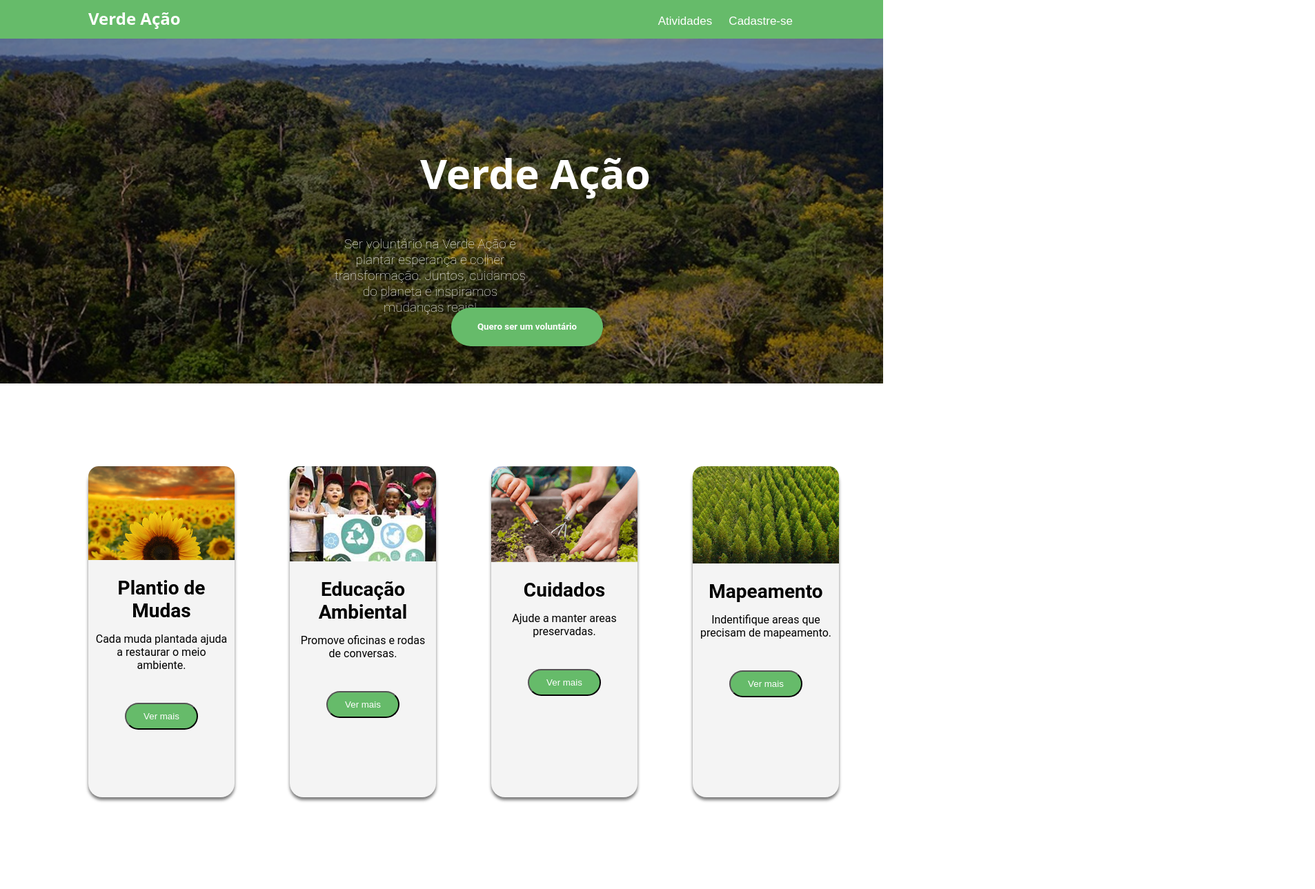
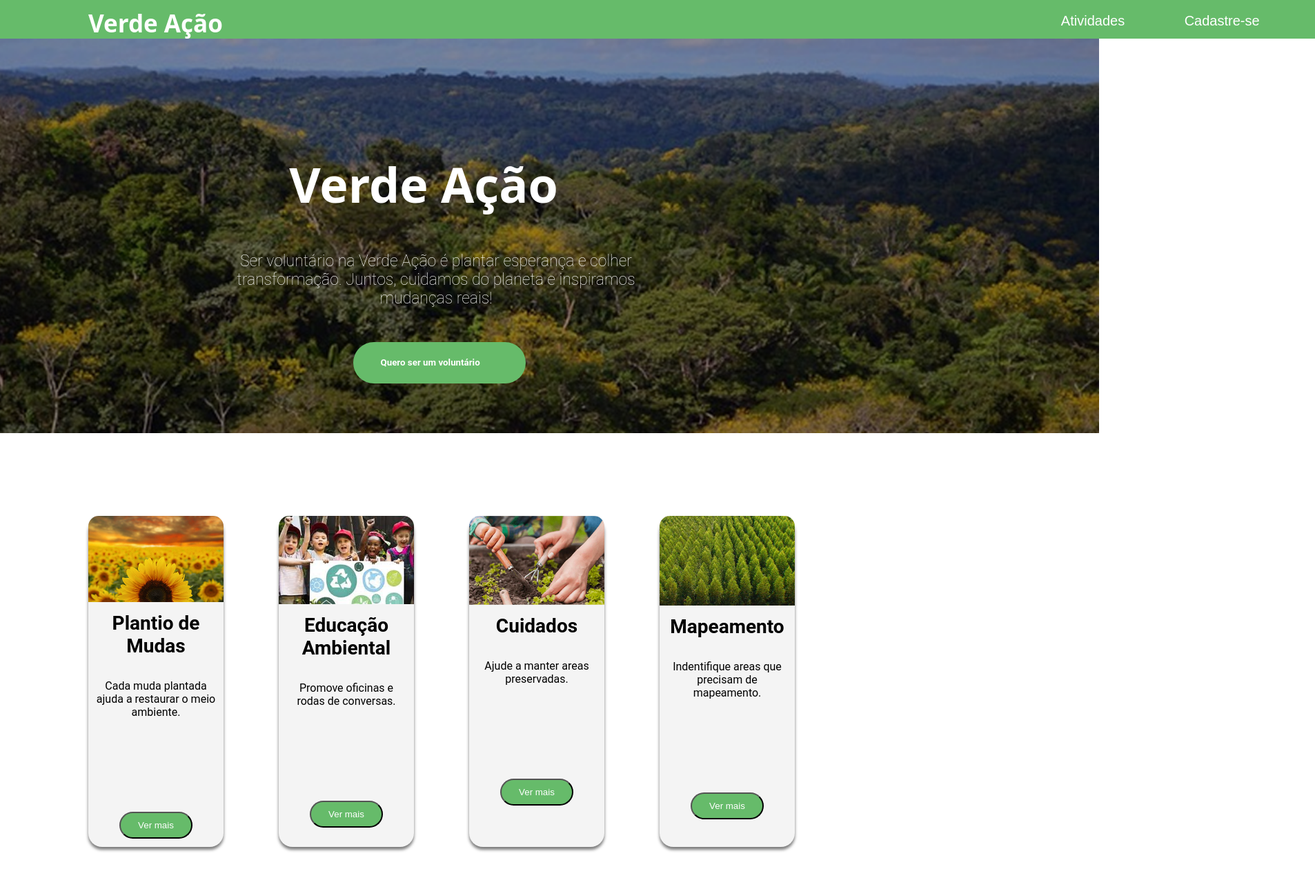
Before and after one commit to jeffersondavidsds/Verde-Acao, a plain HTML site: page index.html in a window 1280 px wide. Shown: the top 1289 px of the page at 69% size, 1906 px wide, since content can reach past the window. Before the commit the page ends 1220 px from the top, so only its background shows below. Drawn offline with Linux system fonts and the light colour scheme; a web font is replaced by a local one.

Commit message:
progressão de projeto 90%

```diff
--- a/index.html
+++ b/index.html
@@ -23,9 +23,11 @@
 
 
     <section class="background">
+        <div class="itensbackground">
         <h1 class="h1queroser">Verde Ação</h1>
         <p class="pqueroser">Ser voluntário na Verde Ação é plantar esperança e colher transformação. Juntos, cuidamos do planeta e inspiramos mudanças reais!</p>
         <button class="queroservoluntario">Quero ser um voluntário</button>
+        </div>
 
     </section>
 
@@ -60,12 +62,38 @@
         </article>
 
     </section>
+<div class="backgroundform">
+<section class="formulario">
+    <h1 class="cadastre-sevol">Cadastre-se como voluntário</h1>
+    <p class="façaparte">Faça parte de ações que transformam o mundo. Com pequenas atitudes, você pode gerar grandes impactos na natureza e na comunidade.</p>
+    <form class="formcadastro">
 
+        <p>Nome:</p>
+        <input class="inputnome" type="text" placeholder="Nome Completo">
 
+        <p>E-mail:</p>
+        <input class="inputemail" type="email" placeholder="Email">
 
+        <p>Cidade:</p>
+        <input class="Cidade" type="Cidade" placeholder="Cidade">
 
+        <p>Atividade:</p>
+        <select class="selectatividade" name="Atividade" id="Atividade">
 
+            <option value="Atividade" disabled selected>Selecione a Atividade</option>
+            <option value="Mudas">Plantio de Mudas</option>
+            <option value="Educação">Educação Ambiental</option>
+            <option value="Cuidados">Cuidados</option>
+            <option value="Mapeamento">Mapeamento</option>
+        </select>
+        <button class="botaocadastrar" type="submit">Cadastrar</button>
+    </form>
+</section>
+</div>
 
+<footer class="footer">
+    <p class="pfooter">©2025 Verde Ação. Todos os direitos reservados.</p>
+</footer>
 
 </body>
 </html>
--- a/style.scss
+++ b/style.scss
@@ -11,13 +11,16 @@
 
 
 header{
-
+    display: flex;
+    justify-content: space-between;
+    align-content: center;
     background-color: #66BB6A;
-    width: 100%;
+    width: 119.1rem;
     height: 7vh;
     padding-left: 10%;
     padding-top: 10px;
     font-family: "Sansita Swashed", system-ui;
+    font-size: 25px;
     //padding-left: 50px;
     //padding-top: 50px;
     //margin-top: 20px; //Move o header 20px para baixo externamente
@@ -26,22 +29,25 @@ header{
 .headeratividades{
     font-family: Arial, Helvetica, sans-serif;
     font-weight: 100;
-    font-size: 17px;
+    font-size:20px;
     line-height: 100%;
     letter-spacing: 0%;
+    margin-right: 10vh;
+    text-align: center;
 
 }
 .headercadastrese{
     font-family: Arial, Helvetica, sans-serif;
     font-weight: 100;
     font-style: Bold;
-    font-size: 17px;
+    font-size: 20px;
+    margin-right: 10vh;
 }
 }
 
 
 h2{
-
+    font-size: 35px;
     display:block; //Ocupa toda a linha (horizontal/largura) independente do tamanho do elemento, comportamento de <div>, <h1>, <p>, etc;
     width: 256px;
     height: 60px;
@@ -74,34 +80,45 @@ a{
 }
 
 .background{
+    display: flex;
+    flex-direction: column;
+    justify-self: center;
+    align-items: center;
+    justify-content: center;
     background-color: #A5D6A7;
-    width: 2,440px;
-    height: 500px;
-    left: 50px;
-    right: 200px;
-    top: 123px;
-    padding-left:30%;
-    padding-top: 5%;
+    width: 119.1rem;
+    height: 35.75rem;
+    top: 7.688rem;
     background-image: url("./Assets/background.png");
     background-repeat: no-repeat;
-
-    background-size: cover;
+    background-size:cover;
 
 }
 
+.itensbackground{
+    display: flex;
+    flex-direction: column;
+    align-items: center;
+    justify-self: center;
+    margin-left: 15rem;
+}
+
 .queroservoluntario{
-    width: 220px;
-    height: 56px;
+    display: flex;
+    align-items: center;
+    justify-self: center;
+    width: 250px;
+    height: 60px;
     background-color: #66BB6A;
     color: #ffffff;
     border: none;
-    padding: 17px 30px;
+    padding: 30px 40px;
     border-radius: 40px;
-    font-size: 14px 10px;
+    font-size: 20px 20px;
     font-weight: bold;
     cursor: pointer;
     font-family: "Roboto", sans-serif;
-    margin-top: 60px;
+    margin-top: 50px;
     margin-right: 517px;
     margin-left: 270px;
 
@@ -111,6 +128,9 @@ a{
 }
 
 .h1queroser{
+display: flex;
+justify-content: center;
+align-items: center;
 width: 797px;
 height: 56;
 top: 408.56px;
@@ -118,7 +138,7 @@ left: 322px;
 right: 322px;
 opacity: 1;
 color: #ffffff;
-font-size: 60px;
+font-size: 70px;
 margin-bottom: 50px;
 margin-top: 90px;
 font-family: "Sansita Swashed", system-ui;
@@ -128,26 +148,28 @@ margin-left: 225px;
 
 }
 .pqueroser{
+display: flex;
+align-items: center;
+justify-self: center;
+position: center;
 color: #ffffff;
-width: 797;
-height: 10%;
-top: 408.56px;
-left: 322px;
-right: 322px;
 opacity: 1;
 font-family: Roboto;
-font-weight: 50;
-font-size: 19px;
+font-weight: 90;
+font-size: 23px;
 text-align: center;
-margin-right: 517px;
-margin-left: 100px;
+width: 600px;
+margin-right: 16rem;
 
 
 
 }
 
 .cards{
+    display: flexbox;
+    justify-content: center;
     background-color: #ffffff;
+    width: 80%;
     margin-left: 10%;
     margin-right: 5%;
     margin-bottom: 5%;
@@ -165,7 +187,6 @@ left: 42.88px;
 border-radius: 20px;
 text-align: center;
 margin-top: 15vh;
-display: inline-block;
 
 img{
     width: 100%;
@@ -177,7 +198,8 @@ img{
 h3{
     font-family: "Roboto", sans-serif;
     font-size: 1.75rem;
-    margin-top: 20px;
+    margin-top: 10px;
+    margin-bottom: 2rem;
 
 }
 
@@ -185,17 +207,64 @@ p{
     font-family: "Roboto", sans-serif;
     font-size: 16px;
     margin: 15px 10px;
+    padding-bottom: 1vh;
 }
 button{
-   border-color: darken($color: #000000, $amount: 0);
+   display: flexbox;
+   justify-content: center;
+   border-color: solid;
+   box-shadow: #000000;
    background-color: #66BB6A;
    color:#ffffff;
-   margin-top: 30px;
+   margin-top: 7rem;
+   margin-bottom:10%;
    padding-top: 10px;
    padding-left: 25px;
    padding-right: 25px;
    padding-bottom: 10px;
    border-radius: 30px;
+   cursor: pointer;
 }
 
 }
+.backgroundform{
+    background-color: #A5D6A7;
+    width: 100%;
+    height: auto;
+    margin-top: 50px;
+    padding-bottom: 50px;
+}
+
+.cadastre-sevol{
+    font-family: "roboto", system-ui;
+    font-size: 36px;
+    margin-top: 50px;
+    margin-bottom: 20px;
+    color: #000000;
+    text-align: center;
+}
+
+.façaparte{
+    font-family: "roboto", system-ui;
+    font-size: 1.125rem;
+    margin-bottom: 40px;
+    color: #000000;
+    text-align: center;
+    width: 60%;
+
+}
+
+.formulario{
+    display: flex;
+    flex-direction:column;
+    align-items: center;
+    background-color: #A5D6A7;
+    width: 80%;
+    margin-left: 10%;
+    margin-right: 5%;
+    margin-bottom: 5%;
+    display: flex;
+    justify-content: center;
+    gap: 10vh;
+    padding-bottom: 50px;
+}
```
Also changed, not shown: style.css, 1 other file.
